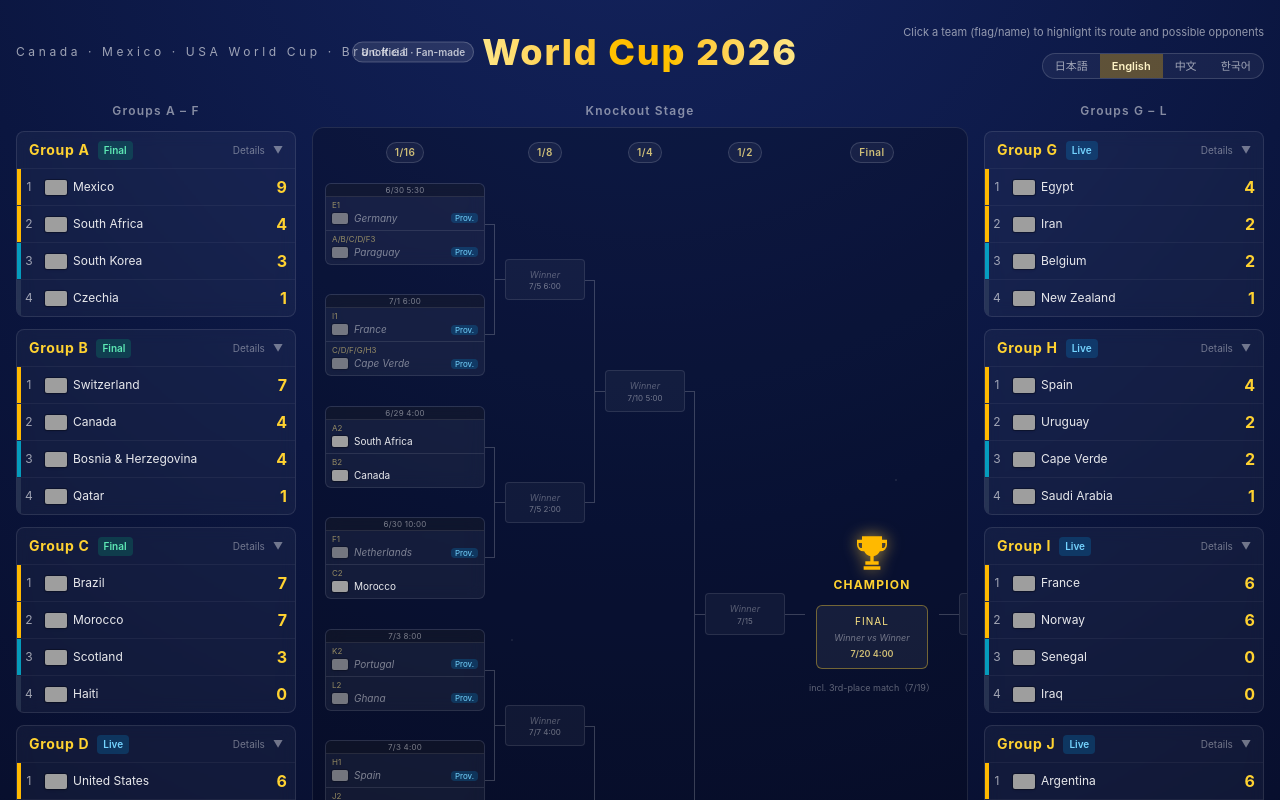
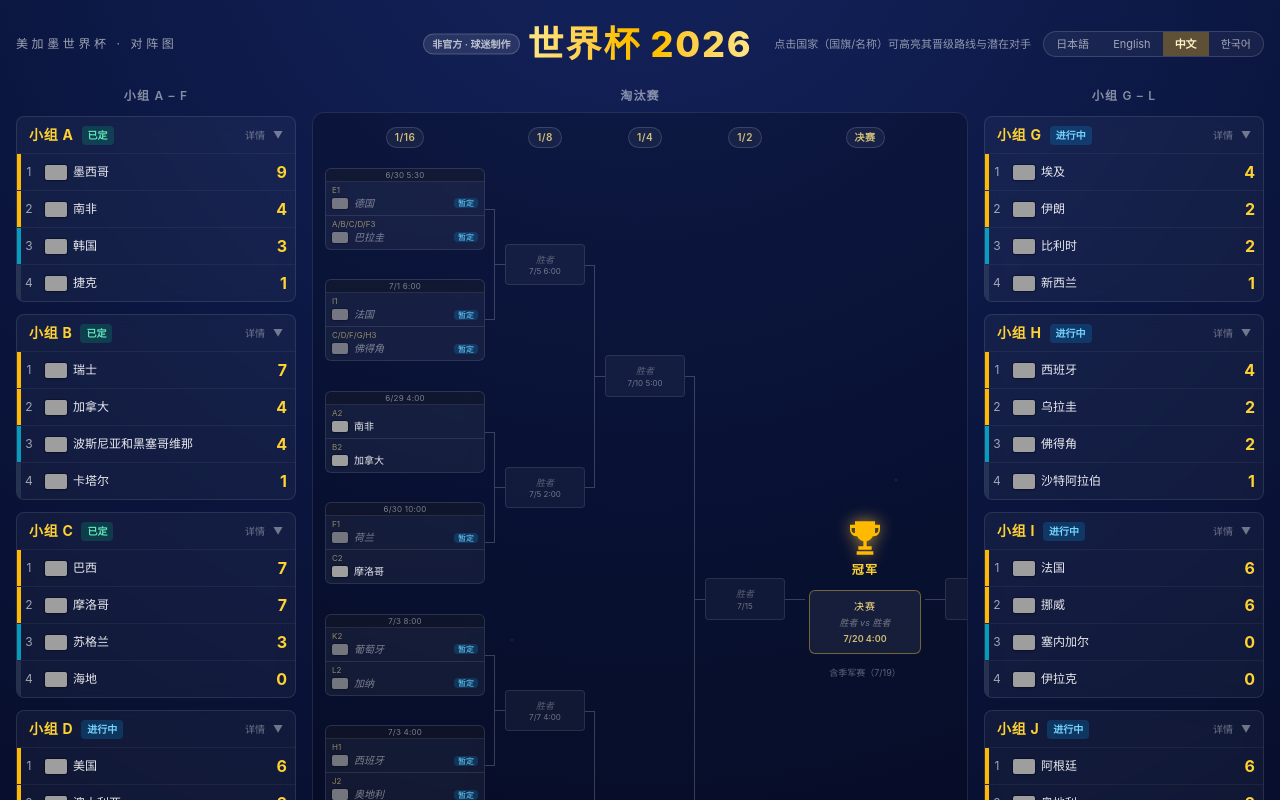
Before and after one commit to happy-engine1/world-cup-2026, a Next.js app: page / in a window 1280 px wide. Shown: the top 800 px of the page. Built offline with nearby package versions, Linux system fonts and the light colour scheme; grey boxes are pictures that could not be loaded.

Commit message:
デフォルト言語を中国語に変更
- DEFAULT_LANG: en → zh
- <html lang="zh"> と metadata(title/description) を中国語に

Co-Authored-By: Claude Opus 4.8 <noreply@anthropic.com>

```diff
--- a/src/app/layout.tsx
+++ b/src/app/layout.tsx
@@ -3,16 +3,16 @@ import "./globals.css";
 import { I18nProvider } from "@/i18n/I18nProvider";
 
 export const metadata: Metadata = {
-  title: "World Cup 2026 Bracket (Unofficial · Fan-made)",
+  title: "世界杯2026 对阵图（非官方·球迷制作）",
   description:
-    "Unofficial fan-made site with the 2026 Canada/Mexico/USA World Cup knockout bracket and group standings. Not affiliated with the tournament organizers.",
+    "非官方球迷制作网站，包含2026美加墨世界杯淘汰赛对阵图与各组排名。与赛事主办方无关。",
 };
 
 export default function RootLayout({
   children,
 }: Readonly<{ children: React.ReactNode }>) {
   return (
-    <html lang="en">
+    <html lang="zh">
       <body>
         <I18nProvider>{children}</I18nProvider>
       </body>
--- a/src/i18n/config.ts
+++ b/src/i18n/config.ts
@@ -8,5 +8,5 @@ export const LANGS: { code: Lang; label: string }[] = [
   { code: "ko", label: "한국어" },
 ];
 
-export const DEFAULT_LANG: Lang = "en";
+export const DEFAULT_LANG: Lang = "zh";
 export const STORAGE_KEY = "wc2026-lang";
```
